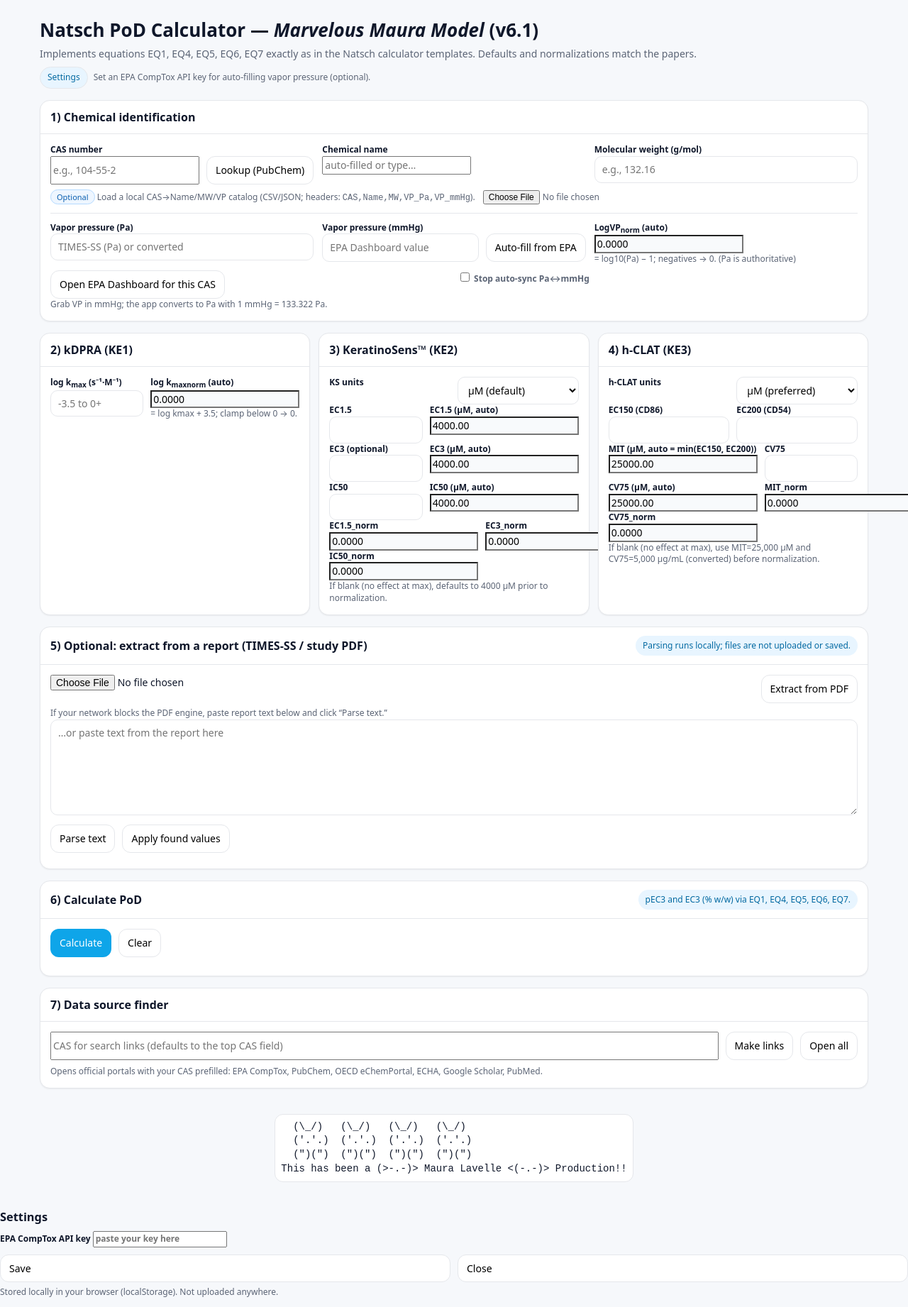
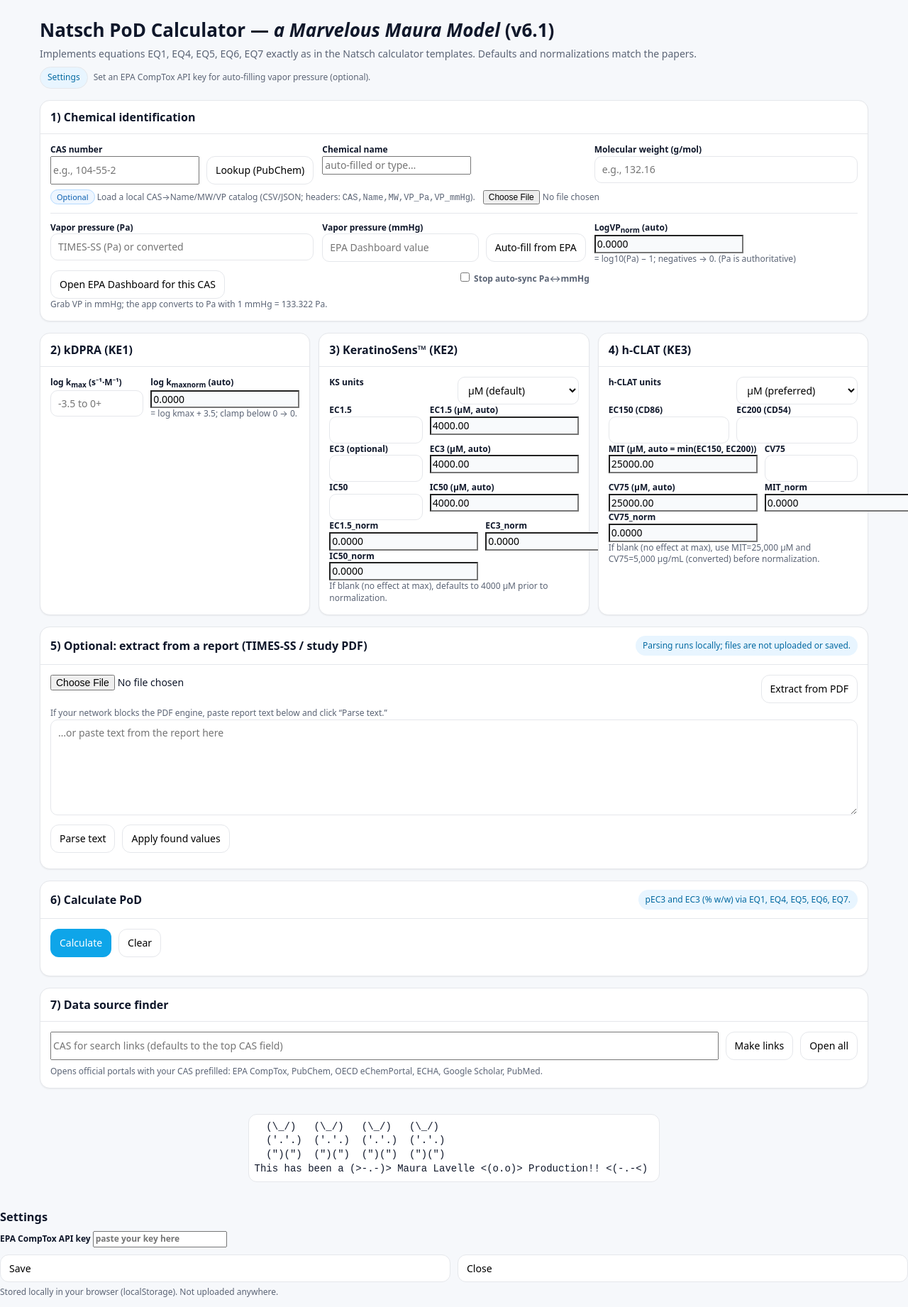
Before and after one commit to maurwhal/Natsch-PoD, a plain HTML site: page index.html in a window 1280 px wide. Shown: the whole page at 71% size. Drawn offline with Linux system fonts and the light colour scheme.

Commit message:
Update and rename index (1).html to index.html

```diff
--- a/index (1).html
+++ b/index.html
@@ -4,7 +4,7 @@
 <head>
 <meta charset="utf-8">
 <meta name="viewport" content="width=device-width, initial-scale=1">
-<title>Natsch PoD Calculator — Marvelous Maura Model (v6.1)</title>
+<title>Natsch PoD Calculator — a Marvelous Maura Model (v6.1)</title>
 <style>
   :root{--bg:#f6f8fb;--card:#fff;--ink:#0f172a;--muted:#5b6475;--accent:#0ea5e9;--line:#e5e7eb}
   *{box-sizing:border-box} body{margin:0;background:var(--bg);color:var(--ink);font:14px/1.4 system-ui,-apple-system,Segoe UI,Roboto,Inter,Arial,sans-serif}
@@ -35,7 +35,7 @@
 </head>
 <body>
 <div class="container">
-  <h1>Natsch PoD Calculator — <em>Marvelous Maura Model</em> (v6.1)</h1>
+  <h1>Natsch PoD Calculator — <em>a Marvelous Maura Model</em> (v6.1)</h1>
   <div class="muted">Implements equations EQ1, EQ4, EQ5, EQ6, EQ7 exactly as in the Natsch calculator templates. Defaults and normalizations match the papers.</div>
 
   <div style="margin:8px 0 16px; display:flex; gap:8px; align-items:center">
@@ -204,7 +204,7 @@
     <pre class="sig">  (\_/)   (\_/)   (\_/)   (\_/)
   ('.'.)  ('.'.)  ('.'.)  ('.'.)
   (")(")  (")(")  (")(")  (")(")
-This has been a (>-.-)> Maura Lavelle <(-.-)> Production!!</pre>
+This has been a (>-.-)> Maura Lavelle <(o.o)> Production!! <(-.-<) </pre>
   </footer>
 </div>
 
```
